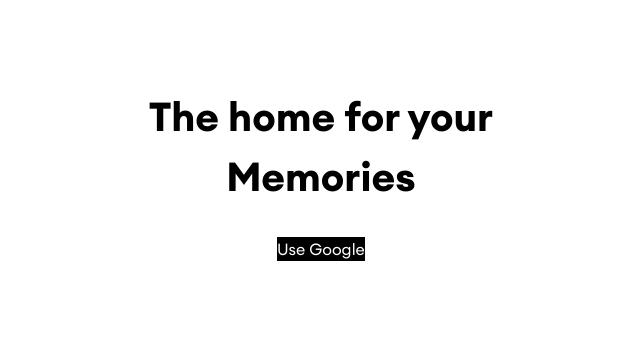
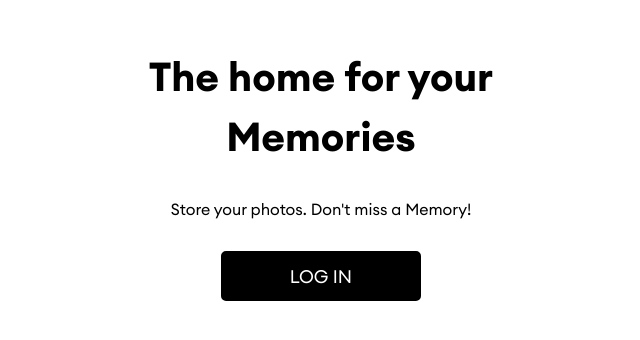
Before and after one commit to obirijob/savanah_frontend, a React (Create React App) app: page / in a window 1280 px wide. Shown: the part 226-566 px from the top of the page, without its empty margins (319-959 px from the left). Built offline with nearby package versions, Linux system fonts and the light colour scheme; no server answers.

Commit message:
login and landing page

```diff
--- a/package.json
+++ b/package.json
@@ -4,6 +4,7 @@
   "private": true,
   "dependencies": {
     "@fortawesome/fontawesome-svg-core": "^6.2.1",
+    "@fortawesome/free-brands-svg-icons": "^6.2.1",
     "@fortawesome/free-regular-svg-icons": "^6.2.1",
     "@fortawesome/free-solid-svg-icons": "^6.2.1",
     "@fortawesome/react-fontawesome": "^0.2.0",
--- a/src/components/Google.jsx
+++ b/src/components/Google.jsx
@@ -2,6 +2,8 @@
 
 import React from 'react'
 import { useGoogleLogin, useGoogleOneTapLogin } from '@react-oauth/google'
+import { FontAwesomeIcon } from '@fortawesome/react-fontawesome'
+import { faGoogle } from '@fortawesome/free-brands-svg-icons'
 
 function Google({ userData }) {
   const login = useGoogleLogin({
@@ -19,8 +21,9 @@ function Google({ userData }) {
   })
 
   return (
-    <button className="button" onClick={login}>
-      Use Google
+    <button className="button btn-landing" onClick={login}>
+      <FontAwesomeIcon icon={faGoogle} />
+      <span>Log In</span>
     </button>
   )
 }
--- a/src/pages/Login.jsx
+++ b/src/pages/Login.jsx
@@ -14,6 +14,7 @@ function Login({ setUser }) {
         <span className="title" style={{ textAlign: 'center' }}>
           The home for your <br /> Memories
         </span>
+        <p>Store your photos. Don't miss a Memory!</p>
         <Google
           userData={async u => {
             const { success, data } = await postRequest('/users/login', u)
--- a/src/styles/loading.scss
+++ b/src/styles/loading.scss
@@ -33,4 +33,29 @@
 .button {
   background: black;
   color: white;
+  width: 200px;
+  height: 50px;
+  border-radius: 5px;
+  border: solid 2px black;
+  transition: 0.3s ease-in-out;
+  &:hover {
+    background: white;
+    color: black;
+    letter-spacing: 1px;
+  }
+
+  &.btn-landing {
+    display: flex;
+    align-items: center;
+    justify-content: center;
+    gap: 15px;
+    svg {
+      display: none;
+    }
+    span {
+      font-family: r;
+      font-size: 18px;
+      text-transform: uppercase;
+    }
+  }
 }
```
Also changed, not shown: 1 other file (tests, documents, lock files or other folders).
